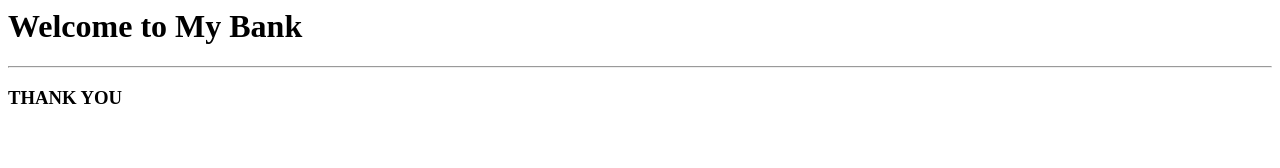
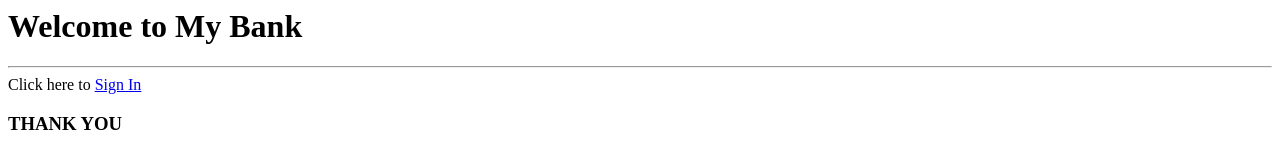
Before and after one commit to pankajanadure/mywebsite, a plain HTML site: page index.html in a window 1280 px wide. Drawn offline with Linux system fonts and the light colour scheme.

Commit message:
Added Sign In link

```diff
--- a/index.html
+++ b/index.html
@@ -1,3 +1,4 @@
 <h1>Welcome to My Bank</h1>
 <hr>
+Click here to <a href="login.html">Sign In</a>
 <h3>THANK YOU</h3>
```
